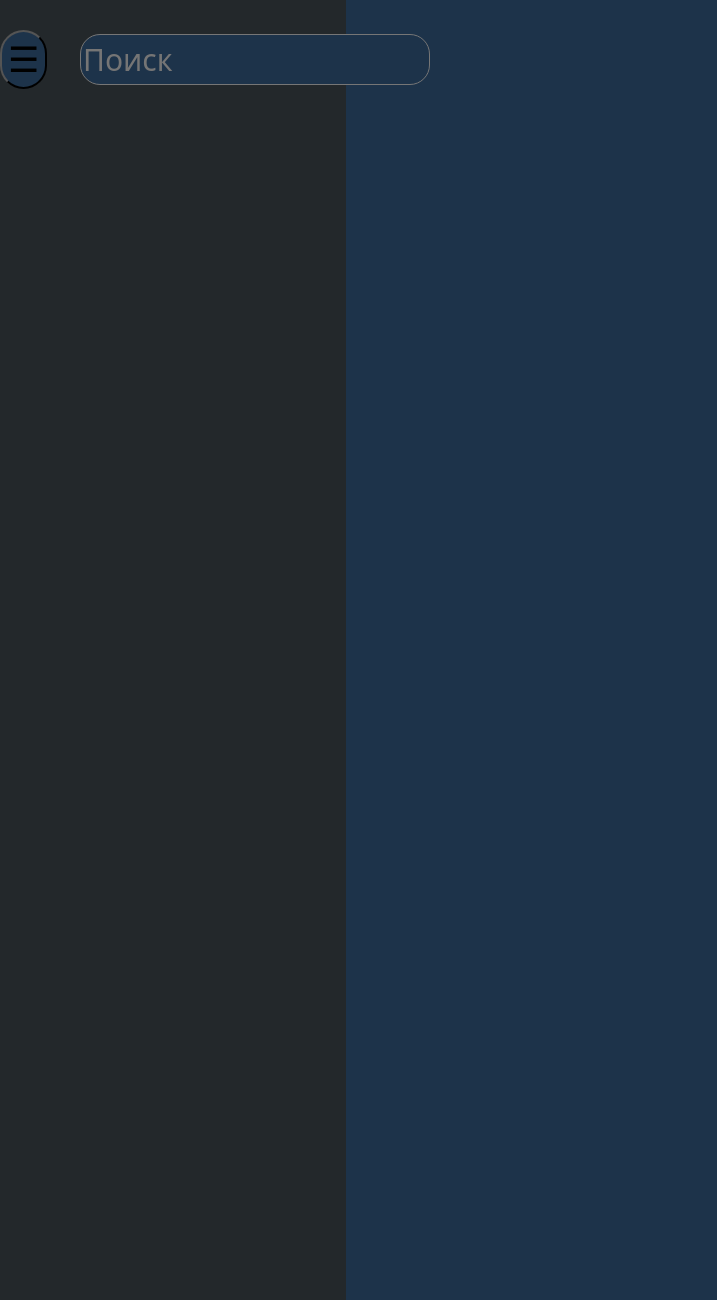
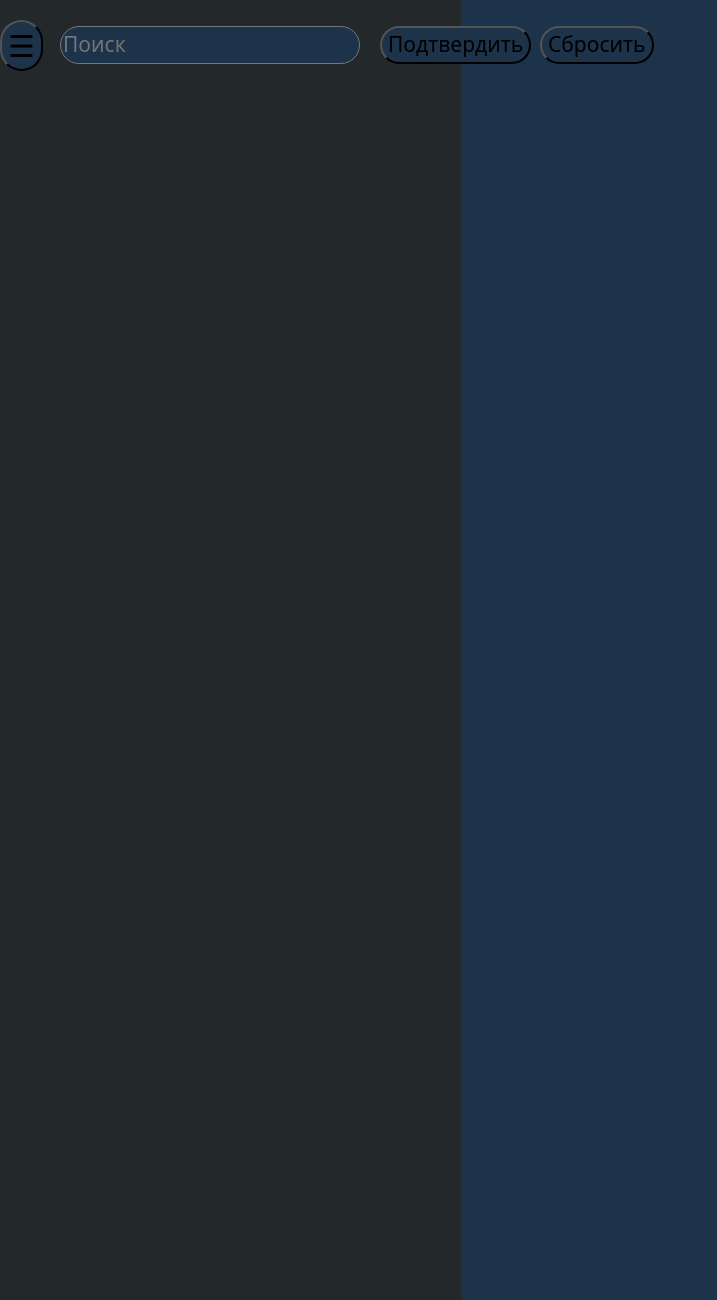
Before and after one commit to zxcPashtet/Project_3_licey, a Flask app: page /main/2 in a window 1280 px wide. Shown: the whole page, without its empty margins (0-717 px from the left). Run offline with Flask 3, Linux system fonts and the light colour scheme; a user stored in the database is signed in; data comes from the database, SQL or seed files in the repository; both versions use the stored data as it was after the commit.

Commit message:
Adding a user search to the database

```diff
--- a/main.py
+++ b/main.py
@@ -22,6 +22,7 @@ def index():
 @app.route('/main/<int:id>', methods=['GET', 'POST'])
 @login_required
 def main_page(id):
+    result = ''
     form = AboutForm()
     if request.method == "GET":
         db_sess = db_session.create_session()
@@ -43,6 +44,12 @@ def main_page(id):
             return redirect(f'/main/{current_user.id}')
         else:
             abort(404)
+    if request.method == 'POST':
+        db_sess = db_session.create_session()
+        result = request.form['search']
+        found_users = db_sess.query(User).filter(getattr(User, 'name').ilike(f'{result}%')).all()
+        print(found_users)
+        return render_template('main.html', form=form, result=result, found_users=found_users)
     return render_template('main.html', form=form)
 
 
--- a/static/css/style_2.css
+++ b/static/css/style_2.css
@@ -1,9 +1,9 @@
 .learn_more {
   position: absolute;
-  font-size: 35px;
+  font-size: 30px;
   background: #1d334a;
   border-radius: 30px;
-  top: 30px;
+  top: 20px;
 }
 .dialog-class {
 position: absolute;
@@ -77,14 +77,14 @@ position: absolute;
   font-size: 40px;
 }
 .block_left {
-  width: 27%;
+  width: 36%;
   height: 1300px;
   overflow-y: scroll;
   float: left;
   background: #23282b;
   }
 .block_right {
-  width: 73%;
+  width: 64%;
   height: 1300px;
   overflow-y: scroll;
   background: #1d334a;
@@ -92,10 +92,33 @@ position: absolute;
 .user_search{
   position: absolute;
   resize: none;
-  left: 80px;
-  top: 34px;
-  width: 350px;
+  left: 60px;
+  top: 26px;
+  width: 300px;
   border-radius: 20px;
-  font-size:30px;
+  font-size: 21px;
   background: #1d334a;
 }
+.user_search_submit{
+  position: absolute;
+  left: 380px;
+  top: 26px;
+  border-radius: 20px;
+  font-size: 21px;
+  background: #1d334a;
+  font-color: #808080;
+}
+.on_main{
+  position: absolute;
+  left: 540px;
+  top: 26px;
+  border-radius: 20px;
+  font-size: 21px;
+  background: #1d334a;
+  font-color: #808080;
+}
+.result_search{
+  position: absolute;
+  top: 100px;
+  color: #808080;
+}
--- a/templates/main.html
+++ b/templates/main.html
@@ -14,9 +14,20 @@
             <button type="button" class="learn_more" onclick="window.myDialog.show()">
                 ☰
             </button>
-            <div class="mb-3">
-              <textarea class="user_search" rows="1" placeholder="Поиск"></textarea>
-            </div>
+            <form method="POST" action="" class="form_user_search">
+              <textarea class="user_search" name="search" rows="1" placeholder="Поиск"></textarea>
+              <button class="user_search_submit" type="submit">Подтвердить</button>
+              <a href="http://127.0.0.1:5000/main/{{ current_user.id }}">
+                <button class="on_main" type="button">Сбросить</button>
+              </a>
+            </form>
+          </div>
+          <div class="result_search">
+            {% if result %}
+              {% for i in found_users %}
+                <h1>{{ i }}</h1>
+              {% endfor %}
+            {% endif %}
           </div>
           <dialog id="myDialog" class="dialog-class">
             <div class="button-row">
```
Also changed, not shown: db/forproject3.db.
